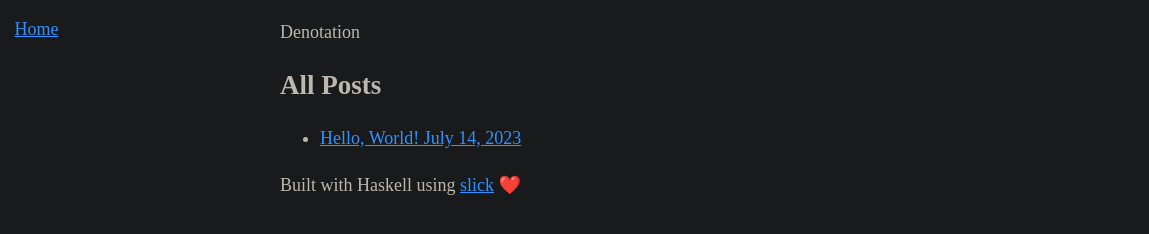
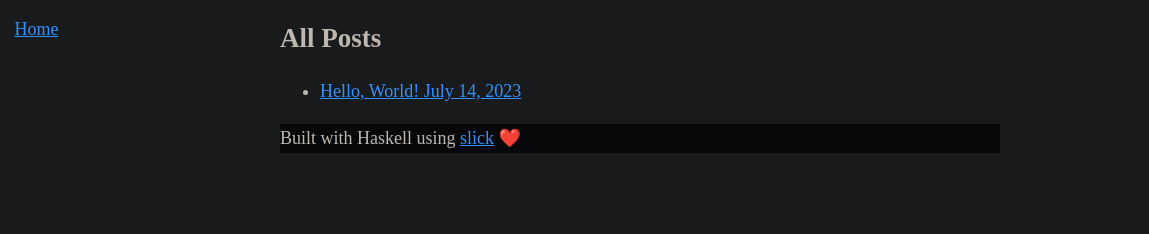
Before and after one commit to ribosomerocker/blog, a plain HTML site: page output/index.html in a window 1280 px wide. Shown: the full height of the page, 0-1149 px from the left. Drawn offline with Linux system fonts and the light colour scheme.

Commit message:
i hate html

```diff
--- a/output/css/style.css
+++ b/output/css/style.css
@@ -45,3 +45,11 @@
     font-size: 3em;
     text-transform: capitalize;
 }
+
+header {
+    background-color: #0F2031;
+}
+
+footer {
+    background-color: #070809;
+}
--- a/output/index.html
+++ b/output/index.html
@@ -2,8 +2,8 @@
 <html lang="en">
 <head>
     <meta charset="utf-8">
-    <meta name="viewport" content="with=device-width, initial-scale=1">
-    <meta name="description" content="Denotation"
+    <meta name="viewport" content="width=device-width, initial-scale=1">
+    <meta name="description" content="Denotation">
     <title>Denotation</title>
     <link rel="icon" type="image/png" href="/images/favicon.png">
     <link rel="stylesheet" href="/css/style.css">
--- a/web/css/style.css
+++ b/web/css/style.css
@@ -45,3 +45,11 @@
     font-size: 3em;
     text-transform: capitalize;
 }
+
+header {
+    background-color: #0F2031;
+}
+
+footer {
+    background-color: #070809;
+}
```
Also changed, not shown: web/templates/index.html (+2 -2 lines), web/templates/post.html (+1 -1 lines), 1 other file.
